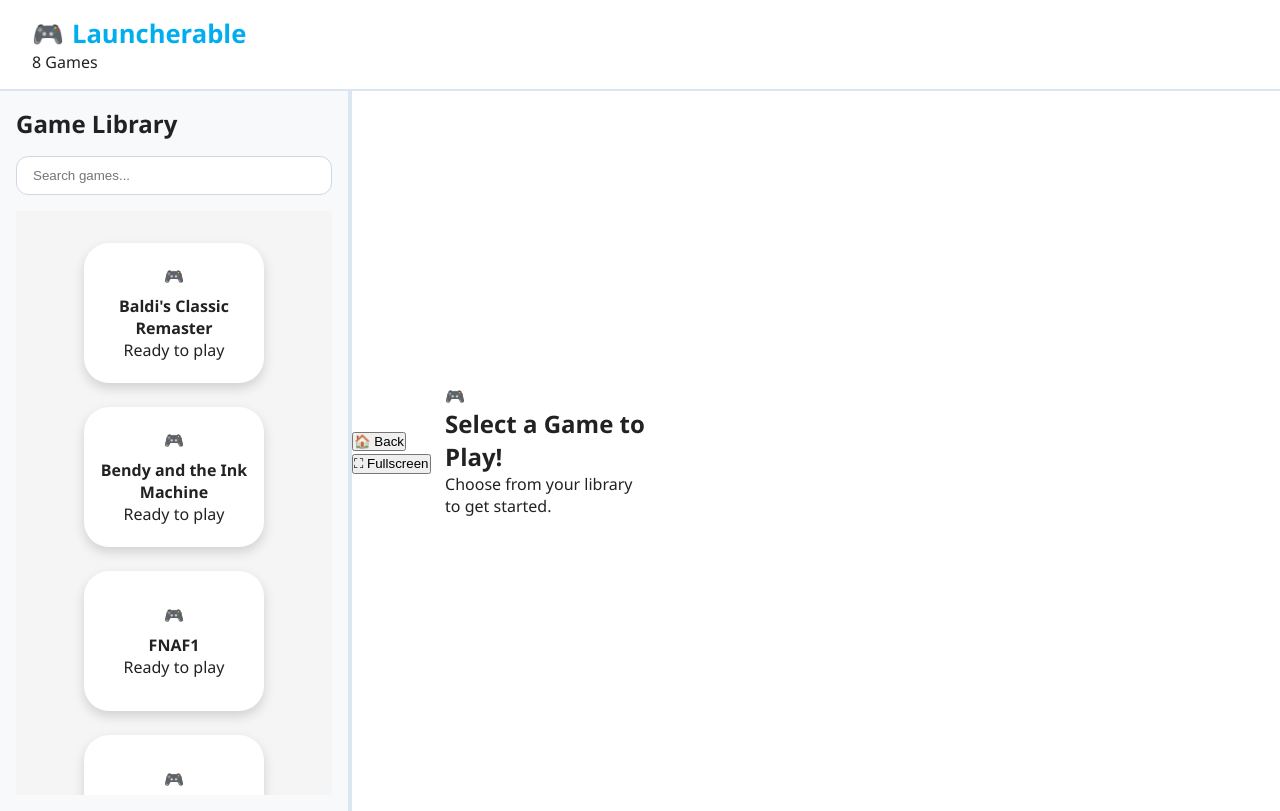
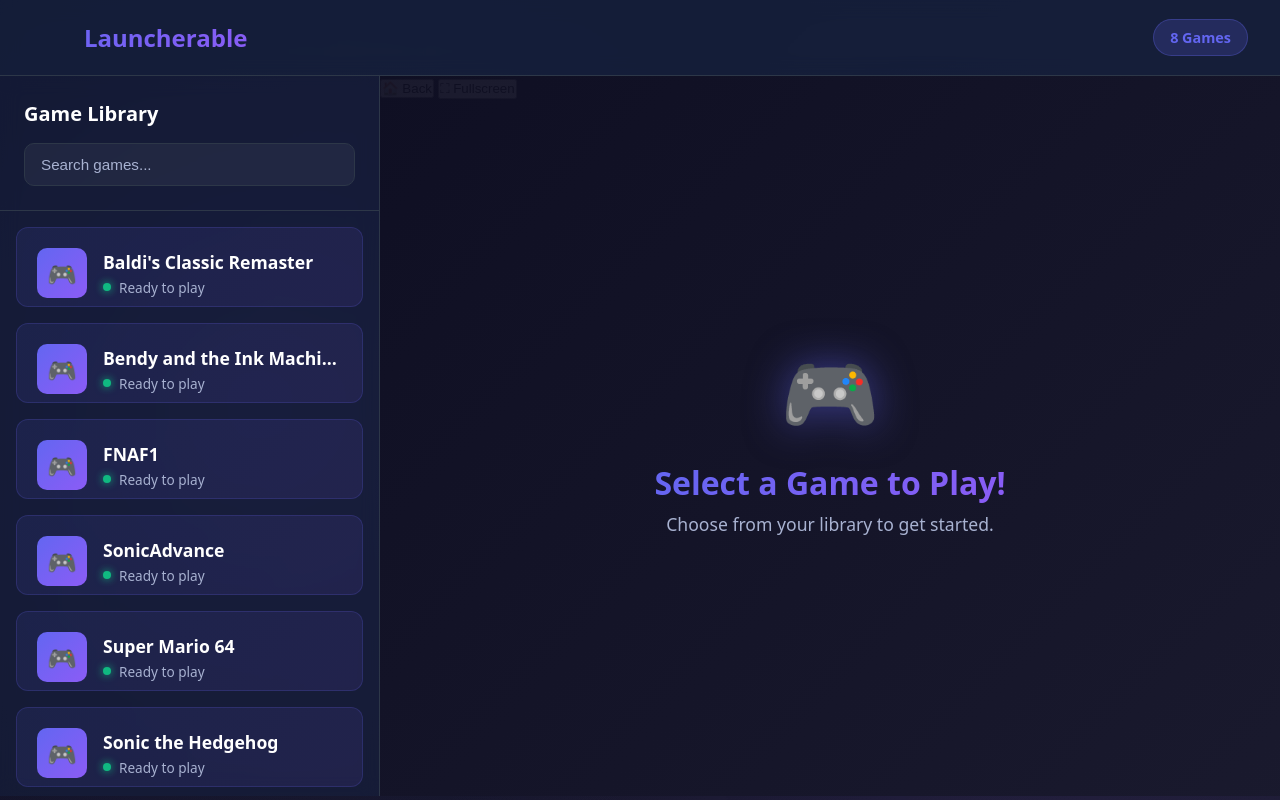
Before and after one commit to Luffytaroglitch/Launcherable, a website: page index.html in a window 1280 px wide. Drawn offline with Linux system fonts and the light colour scheme.

Commit message:
Update style.css

```diff
--- a/style.css
+++ b/style.css
@@ -5,137 +5,366 @@
 }
 
 :root {
-  --wii-blue: #00aef0;
-  --wii-gray: #f5f5f5;
-  --wii-white: #ffffff;
-  --wii-shadow: rgba(0, 0, 0, 0.15);
-  --text-dark: #222;
+  --primary: #6366f1;
+  --secondary: #8b5cf6;
+  --bg-dark: #0f0f23;
+  --bg-light: #1a1a2e;
+  --card-bg: #16213e;
+  --text-main: #fff;
+  --text-muted: #a8b2d1;
+  --border: #2d3748;
+  --success: #10b981;
 }
 
 body {
-  font-family: "Segoe UI", Tahoma, sans-serif;
-  background: linear-gradient(180deg, #e9f4ff, #ffffff);
-  color: var(--text-dark);
+  font-family: system-ui, -apple-system, BlinkMacSystemFont, 'Segoe UI', Roboto, sans-serif;
+  background: linear-gradient(135deg, var(--bg-dark), var(--bg-light));
+  color: var(--text-main);
   height: 100vh;
-  display: flex;
-  flex-direction: column;
+  overflow: hidden;
+}
+
+.background-overlay {
+  position: fixed;
+  inset: 0;
+  background:
+    radial-gradient(circle at 20% 50%, rgba(99, 102, 241, 0.1) 0%, transparent 50%),
+    radial-gradient(circle at 80% 80%, rgba(139, 92, 246, 0.1) 0%, transparent 50%);
+  pointer-events: none;
+  z-index: 0;
 }
 
 .header {
+  background: rgba(22, 33, 62, 0.8);
+  backdrop-filter: blur(10px);
+  border-bottom: 1px solid var(--border);
+  padding: 1rem 2rem;
+  z-index: 10;
+}
+
+.header-content {
   display: flex;
   justify-content: space-between;
   align-items: center;
-  background: var(--wii-white);
-  border-bottom: 2px solid #dce6f3;
-  padding: 1rem 2rem;
-  box-shadow: 0 2px 10px var(--wii-shadow);
+  max-width: 1800px;
+  margin: 0 auto;
 }
 
 .logo {
   display: flex;
   align-items: center;
-  gap: 0.5rem;
-  font-size: 1.6rem;
-  font-weight: bold;
-  color: var(--wii-blue);
+  gap: 0.75rem;
+  font-size: 1.5rem;
+  font-weight: 700;
+  background: linear-gradient(135deg, var(--primary), var(--secondary));
+  -webkit-background-clip: text;
+  -webkit-text-fill-color: transparent;
+}
+
+.logo-icon {
+  font-size: 2rem;
+  filter: drop-shadow(0 0 10px rgba(99, 102, 241, 0.5));
+}
+
+.header-info {
+  display: flex;
+  align-items: center;
+  gap: 1rem;
+}
+
+.game-count {
+  background: rgba(99, 102, 241, 0.2);
+  padding: 0.5rem 1rem;
+  border-radius: 20px;
+  font-size: 0.9rem;
+  font-weight: 600;
+  color: var(--primary);
+  border: 1px solid rgba(99, 102, 241, 0.3);
 }
 
 .main-container {
   display: flex;
   height: calc(100vh - 80px);
+  position: relative;
+  z-index: 1;
 }
 
 .sidebar {
-  width: 350px;
-  background: #f8f9fb;
-  border-right: 2px solid #dce6f3;
+  width: 380px;
+  background: rgba(22, 33, 62, 0.6);
+  backdrop-filter: blur(10px);
+  border-right: 1px solid var(--border);
   display: flex;
   flex-direction: column;
-  padding: 1rem;
-  overflow-y: auto;
+  overflow: hidden;
 }
 
-.sidebar h2 {
+.sidebar-header {
+  padding: 1.5rem;
+  border-bottom: 1px solid var(--border);
+}
+
+.sidebar-header h2 {
+  font-size: 1.25rem;
   margin-bottom: 1rem;
+  color: var(--text-main);
+}
+
+.search-box {
+  position: relative;
 }
 
 .search-box input {
   width: 100%;
-  padding: 0.7rem 1rem;
-  border-radius: 12px;
-  border: 1px solid #d0d8e2;
-  background: var(--wii-white);
-  outline: none;
-  margin-bottom: 1rem;
-  transition: 0.2s ease;
+  padding: 0.75rem 1rem;
+  background: rgba(255, 255, 255, 0.05);
+  border: 1px solid var(--border);
+  border-radius: 10px;
+  color: var(--text-main);
+  font-size: 0.95rem;
+  transition: all 0.3s ease;
 }
 
 .search-box input:focus {
-  border-color: var(--wii-blue);
-  box-shadow: 0 0 5px rgba(0, 174, 240, 0.3);
+  outline: none;
+  border-color: var(--primary);
+  background: rgba(255, 255, 255, 0.08);
+  box-shadow: 0 0 0 3px rgba(99, 102, 241, 0.1);
+}
+
+.search-box input::placeholder {
+  color: var(--text-muted);
 }
 
 .game-grid {
   flex: 1;
+  overflow-y: auto;
+  padding: 1rem;
   display: grid;
-  grid-template-columns: repeat(auto-fill, minmax(180px, 1fr));
-  gap: 1.5rem;
-  padding: 2rem;
-  justify-items: center;
+  grid-template-columns: 1fr;
+  gap: 1rem;
   align-content: start;
-  overflow-y: auto;
-  background: var(--wii-gray);
 }
 
 .game-card {
-  width: 180px;
-  height: 140px;
-  background: var(--wii-white);
-  border-radius: 25px;
-  box-shadow: 0 5px 12px var(--wii-shadow);
-  display: flex;
-  flex-direction: column;
-  justify-content: center;
-  align-items: center;
+  min-height: 80px;
+  background: linear-gradient(135deg, rgba(99, 102, 241, 0.1), rgba(139, 92, 246, 0.1));
+  border: 1px solid rgba(99, 102, 241, 0.2);
+  border-radius: 12px;
+  padding: 1rem;
+  cursor: pointer;
   transition: all 0.3s ease;
-  text-align: center;
-  cursor: pointer;
   position: relative;
 }
 
+
+.game-grid::-webkit-scrollbar {
+  width: 8px;
+}
+
+.game-grid::-webkit-scrollbar-track {
+  background: rgba(0, 0, 0, 0.2);
+}
+
+.game-grid::-webkit-scrollbar-thumb {
+  background: var(--primary);
+  border-radius: 4px;
+}
+
+.game-card {
+  background: linear-gradient(135deg, rgba(99, 102, 241, 0.1), rgba(139, 92, 246, 0.1));
+  border: 1px solid rgba(99, 102, 241, 0.2);
+  border-radius: 12px;
+  padding: 1.25rem;
+  cursor: pointer;
+  transition: all 0.3s ease;
+  position: relative;
+  overflow: hidden;
+}
+
+.game-card::before {
+  content: '';
+  position: absolute;
+  top: 0;
+  left: -100%;
+  width: 100%;
+  height: 100%;
+  background: linear-gradient(90deg, transparent, rgba(255, 255, 255, 0.1), transparent);
+  transition: left 0.5s ease;
+}
+
+.game-card:hover::before {
+  left: 100%;
+}
+
 .game-card:hover {
-  transform: scale(1.05);
-  box-shadow: 0 10px 25px rgba(0, 174, 240, 0.4);
+  transform: translateY(-3px);
+  border-color: var(--primary);
+  box-shadow: 0 8px 25px rgba(99, 102, 241, 0.3);
 }
 
 .game-card.active {
-  border: 2px solid var(--wii-blue);
-  box-shadow: 0 0 20px rgba(0, 174, 240, 0.6);
-  transform: scale(1.08);
+  background: linear-gradient(135deg, rgba(99, 102, 241, 0.3), rgba(139, 92, 246, 0.3));
+  border-color: var(--primary);
+  box-shadow: 0 8px 25px rgba(99, 102, 241, 0.4);
+}
+
+.game-card.disabled {
+  opacity: 0.4;
+  cursor: not-allowed;
+}
+
+.game-card-header {
+  display: flex;
+  align-items: center;
+  gap: 1rem;
+  margin-bottom: 0.5rem;
+}
+
+.game-icon {
+  width: 50px;
+  height: 50px;
+  border-radius: 10px;
+  background: linear-gradient(135deg, var(--primary), var(--secondary));
+  display: flex;
+  align-items: center;
+  justify-content: center;
+  font-size: 1.5rem;
+  flex-shrink: 0;
+}
+
+.game-info {
+  flex: 1;
+  min-width: 0;
 }
 
 .game-title {
+  font-size: 1.1rem;
   font-weight: 600;
-  font-size: 1rem;
-  margin-top: 0.5rem;
+  color: var(--text-main);
+  margin-bottom: 0.25rem;
+  white-space: nowrap;
+  overflow: hidden;
+  text-overflow: ellipsis;
 }
 
-.status {
+.game-status {
+  display: flex;
+  align-items: center;
+  gap: 0.5rem;
   font-size: 0.85rem;
-  color: gray;
+  color: var(--text-muted);
+}
+
+.status-dot {
+  width: 8px;
+  height: 8px;
+  border-radius: 50%;
+  background: var(--success);
+  box-shadow: 0 0 8px var(--success);
 }
 
 .game-display {
   flex: 1;
-  background: white;
+  position: relative;
+  background: var(--bg-dark);
+}
+
+.welcome-screen {
+  position: absolute;
+  inset: 0;
   display: flex;
   align-items: center;
   justify-content: center;
-  border-left: 2px solid #dce6f3;
+  background: linear-gradient(135deg, rgba(15, 15, 35, 0.95), rgba(26, 26, 46, 0.95));
+  z-index: 2;
+  transition: opacity 0.3s ease;
 }
 
-iframe {
+.welcome-screen.hidden {
+  opacity: 0;
+  pointer-events: none;
+}
+
+.welcome-content {
+  text-align: center;
+  animation: fadeInUp 0.6s ease;
+}
+
+.welcome-icon {
+  font-size: 5rem;
+  margin-bottom: 1rem;
+  filter: drop-shadow(0 0 20px rgba(99, 102, 241, 0.5));
+}
+
+.welcome-content h2 {
+  font-size: 2rem;
+  margin-bottom: 0.5rem;
+  background: linear-gradient(135deg, var(--primary), var(--secondary));
+  -webkit-background-clip: text;
+  -webkit-text-fill-color: transparent;
+}
+
+.welcome-content p {
+  color: var(--text-muted);
+  font-size: 1.1rem;
+}
+
+.game-frame {
+  position: absolute;
+  inset: 0;
   width: 100%;
   height: 100%;
   border: none;
+  background: #000;
+  opacity: 0;
+  transition: opacity 0.3s ease;
 }
+
+.game-frame.visible {
+  opacity: 1;
+}
+
+@keyframes fadeInUp {
+  from {
+    opacity: 0;
+    transform: translateY(30px);
+  }
+  to {
+    opacity: 1;
+    transform: translateY(0);
+  }
+}
+
+@media (max-width: 1024px) {
+  .sidebar {
+    width: 300px;
+  }
+
+  .game-card {
+    padding: 1rem;
+  }
+}
+
+@media (max-width: 768px) {
+  .header-content {
+    flex-direction: column;
+    gap: 1rem;
+  }
+
+  .sidebar {
+    width: 100%;
+    max-width: 300px;
+    position: absolute;
+    left: 0;
+    top: 0;
+    height: 100%;
+    z-index: 5;
+    transform: translateX(-100%);
+    transition: transform 0.3s ease;
+  }
+
+  .sidebar.open {
+    transform: translateX(0);
+  }
+}
```
